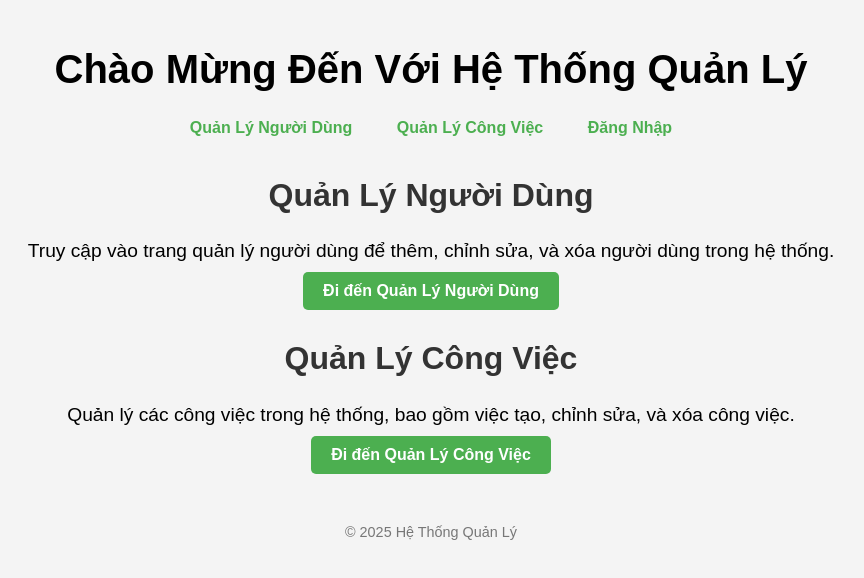
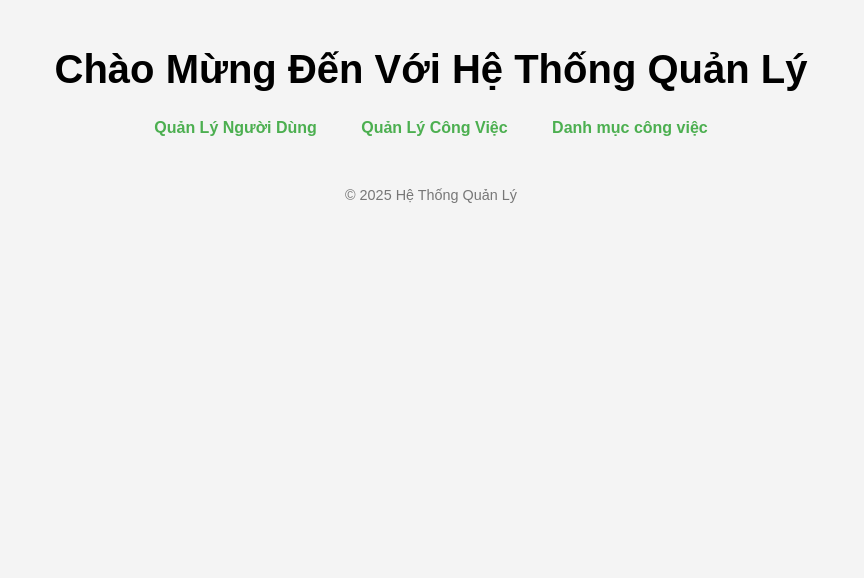
Before and after one commit to 5350-kietnguyen/Project_NNPTUDM, a website: page public/home.html in a window 1280 px wide. Shown: the whole page, without its empty margins (209-1073 px from the left). Drawn offline with Linux system fonts and the light colour scheme.

Commit message:
sent category

```diff
--- a/public/home.html
+++ b/public/home.html
@@ -14,25 +14,10 @@
                 <ul>
                     <li><a href="user.html">Quản Lý Người Dùng</a></li>
                     <li><a href="task.html">Quản Lý Công Việc</a></li>
-                    <li><a href="login.html">Đăng Nhập</a></li>
+                    <li><a href="category.html">Danh mục công việc</a></li>
                 </ul>
             </nav>
         </header>
-
-        <main>
-            <section>
-                <h2>Quản Lý Người Dùng</h2>
-                <p>Truy cập vào trang quản lý người dùng để thêm, chỉnh sửa, và xóa người dùng trong hệ thống.</p>
-                <a href="user.html" class="btn">Đi đến Quản Lý Người Dùng</a>
-            </section>
-
-            <section>
-                <h2>Quản Lý Công Việc</h2>
-                <p>Quản lý các công việc trong hệ thống, bao gồm việc tạo, chỉnh sửa, và xóa công việc.</p>
-                <a href="task.html" class="btn">Đi đến Quản Lý Công Việc</a>
-            </section>
-        </main>
-
         <footer>
             <p>&copy; 2025 Hệ Thống Quản Lý</p>
         </footer>
```
